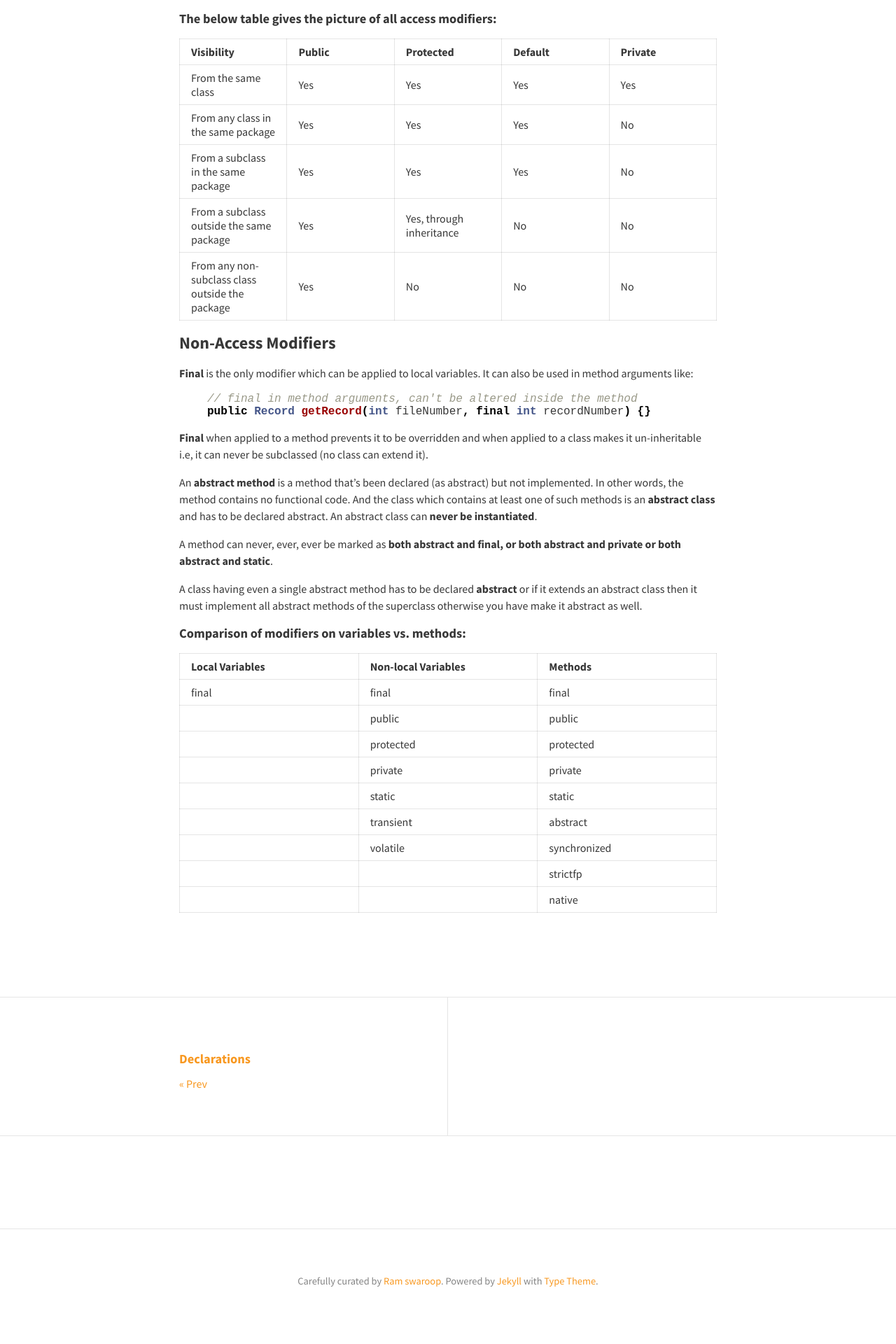
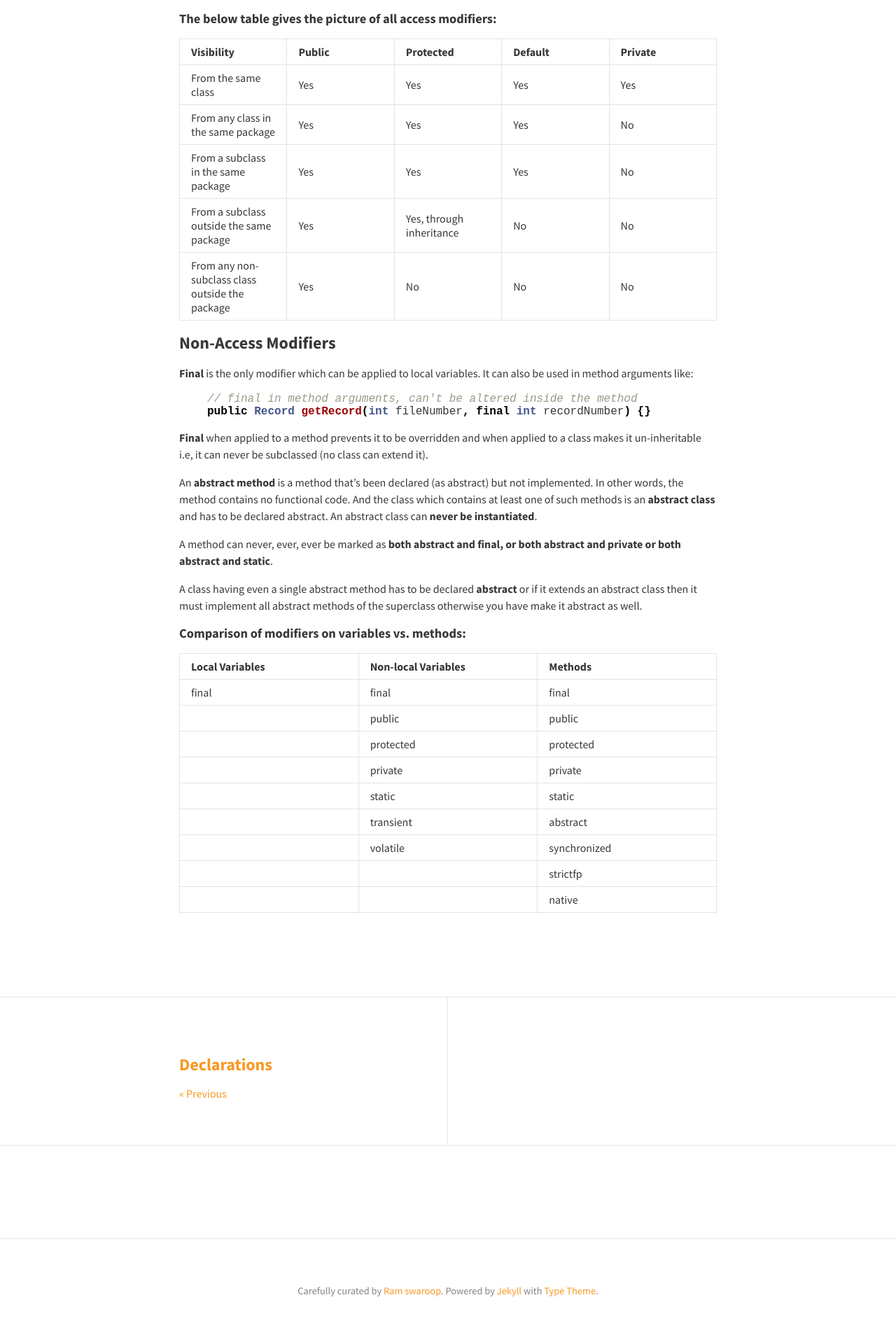
Before and after one commit to rampatra/JavaNotes, a Jekyll site: the page built from _posts/2015-05-22-access-control.md, in a window 1280 px wide. Shown: the part 1291-3211 px from the top of the page at 70% size. Built offline with Jekyll 4.4.1, drawn with Linux system fonts in a browser that asks for light colours; nearby versions of some CDN libraries; comment, search, counter and statistics services are not loaded.

Commit message:
prev/next post ui changes

```diff
--- a/_config.yml
+++ b/_config.yml
@@ -52,7 +52,7 @@
   str_rss_follow: "Follow RSS feed"
   str_email: "Email"
   str_next: "Next"
-  str_prev: "Prev"
+  str_prev: "Previous"
   str_continue_reading: "Continue reading"
 
   # Colours, typography and padding
--- a/_layouts/post.html
+++ b/_layouts/post.html
@@ -18,10 +18,10 @@
 <!-- Post navigation -->
 <div id="post_nav">
     {% if page.previous.url %}
-        <a class="prev" href="{{ page.previous.url }}" {% if page.next.url == null %} style="border-right:1px solid rgba(0, 0, 0, 0.1)" {% endif %}><h4>{{ page.previous.title }}</h4> &laquo; {{ site.theme.str_prev }}</a>
+        <a class="prev" href="{{ page.previous.url }}" {% if page.next.url == null %} style="border-right:1px solid rgba(0, 0, 0, 0.1)" {% endif %}><h3>{{ page.previous.title }}</h3> &laquo; {{ site.theme.str_prev }}</a>
     {% endif %}
     {% if page.next.url %}
-        <a class="next" href="{{ page.next.url }}" {% if page.previous.url == null %} style="margin-left:50%;border-left:1px solid rgba(0, 0, 0, 0.1)" {% else %} style="border-left:1px solid rgba(0, 0, 0, 0.1)" {% endif %}><h4>{{ page.next.title }}</h4> {{ site.theme.str_next }} &raquo;</a>
+        <a class="next" href="{{ page.next.url }}" {% if page.previous.url == null %} style="margin-left:50%;border-left:1px solid rgba(0, 0, 0, 0.1)" {% else %} style="border-left:1px solid rgba(0, 0, 0, 0.1)" {% endif %}><h3>{{ page.next.title }}</h3> {{ site.theme.str_next }} &raquo;</a>
     {% endif %}
 </div>
 
--- a/_sass/layouts/_posts.scss
+++ b/_sass/layouts/_posts.scss
@@ -64,14 +64,20 @@
   border-bottom: 1px solid $border-color;
 }
 #post_nav .prev {
-  @extend %padding-regular;
+  padding: $padding-small $padding-large /2 $padding-small $padding-large;
+  @media (max-width: 1000px) {
+    padding: $padding-small * 1.5 $padding-large / 1.6;
+  }
   width: 50%;
   display: inline-block;
   float: left;
   text-align: left;
 }
 #post_nav .next {
-  @extend %padding-regular;
+  padding: $padding-small $padding-large $padding-small $padding-large /2;
+  @media (max-width: 1000px) {
+    padding: $padding-small * 1.5 $padding-large / 1.6;
+  }
   width: 50%;
   display: inline-block;
   text-align: right;
```
